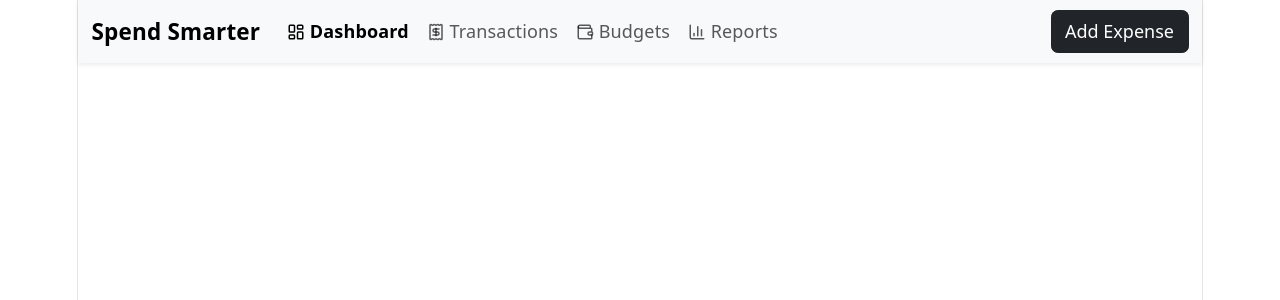
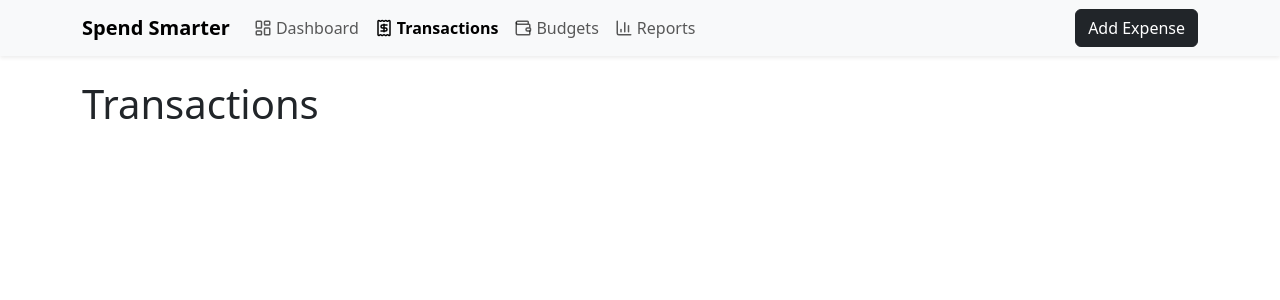
Before and after one commit to CS571-S26/p161, a React (Vite) app in the folder webproject/: page /#/transactions in a window 1280 px wide. Shown: the top 300 px of the page. Built offline with nearby package versions, Linux system fonts and the light colour scheme.

Commit message:
fixed nav bar issues

```diff
--- a/webproject/src/App.jsx
+++ b/webproject/src/App.jsx
@@ -4,14 +4,17 @@ import Dashboard from "./pages/Dashboard.jsx";
 import Transactions from "./pages/Transactions.jsx";
 import Budgets from "./pages/Budgets.jsx";
 import Reports from "./pages/Reports.jsx";
+import Layout from "./components/Layout.jsx"
 
 function App() {
   return (
     <Routes>
-      <Route path="/" element={<Dashboard />} />
-      <Route path="/transactions" element={<Transactions />} />
-      <Route path="/budgets" element={<Budgets />} />
-      <Route path="/reports" element={<Reports />} />
+        <Route element={<Layout />}>
+            <Route path="/" element={<Dashboard />} />
+            <Route path="/transactions" element={<Transactions />} />
+            <Route path="/budgets" element={<Budgets />} />
+            <Route path="/reports" element={<Reports />} />
+        </Route>
     </Routes>
   );
 }
--- /dev/null
+++ b/webproject/src/components/Layout.jsx
@@ -0,0 +1,14 @@
+import React from "react";
+import { Outlet } from "react-router";
+import NavigationBar from "./NavigationBar.jsx";
+
+function Layout() {
+  return (
+    <>
+      <NavigationBar />
+      <Outlet />
+    </>
+  );
+}
+
+export default Layout;
--- a/webproject/src/pages/Budgets.jsx
+++ b/webproject/src/pages/Budgets.jsx
@@ -4,7 +4,6 @@ import NavigationBar from "../components/NavigationBar";
 function Budgets() {
   return (
     <>
-      <NavigationBar />
       <div className="container mt-4">
         <h1>Budgets</h1>
       </div>
--- a/webproject/src/pages/Dashboard.jsx
+++ b/webproject/src/pages/Dashboard.jsx
@@ -6,9 +6,7 @@ function Dashboard() {
 
   return (
     <>
-      <NavigationBar />
-
-
+      <h1>dashboard</h1>
     </>
   );
 }
--- a/webproject/src/pages/Reports.jsx
+++ b/webproject/src/pages/Reports.jsx
@@ -4,7 +4,6 @@ import NavigationBar from "../components/NavigationBar";
 function Reports() {
   return (
     <>
-      <NavigationBar />
       <div className="container mt-4">
         <h1>Reports</h1>
       </div>
--- a/webproject/src/pages/Transactions.jsx
+++ b/webproject/src/pages/Transactions.jsx
@@ -4,7 +4,6 @@ import NavigationBar from "../components/NavigationBar";
 function Transactions() {
   return (
     <>
-      <NavigationBar />
       <div className="container mt-4">
         <h1>Transactions</h1>
       </div>
```
Also changed, not shown: webproject/src/main.jsx (+3 -4 lines), webproject/vite.config.ts (+4 -3 lines).
